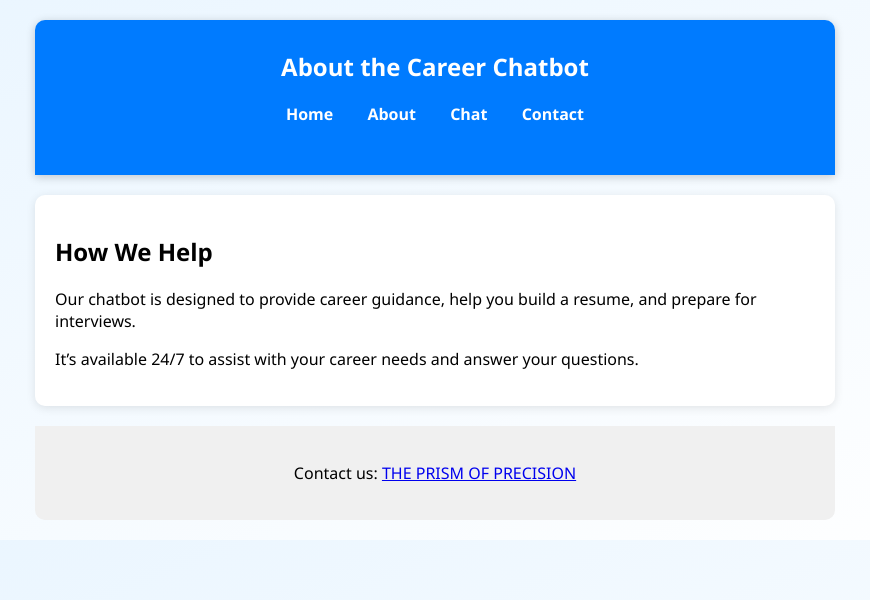
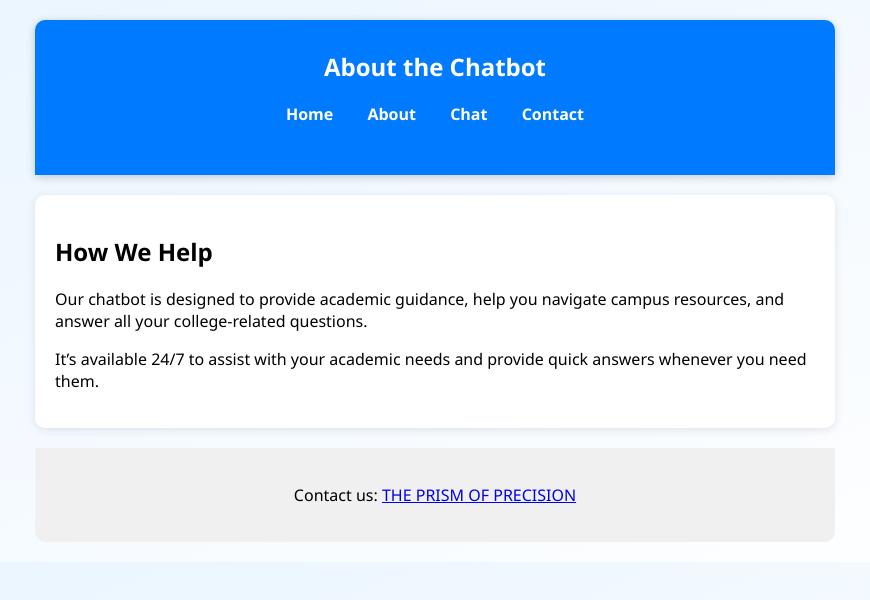
Before and after one commit to Tedexmax/ted, a plain HTML site: page about.html in a window 1280 px wide. Shown: the whole page, without its empty margins (205-1075 px from the left). Drawn offline with Linux system fonts and the light colour scheme.

Commit message:
Update about.html

```diff
--- a/about.html
+++ b/about.html
@@ -9,7 +9,7 @@
 <body>
     <div class="container">
         <header>
-            <h1>About the Career Chatbot</h1>
+            <h1>About the Chatbot</h1>
             <nav>
                 <ul class="nav-links">
                     <li><a href="index.html">Home</a></li>
@@ -23,8 +23,8 @@
         <main>
             <section class="about-content">
                 <h2>How We Help</h2>
-                <p>Our chatbot is designed to provide career guidance, help you build a resume, and prepare for interviews.</p>
-                <p>It’s available 24/7 to assist with your career needs and answer your questions.</p>
+                <p>Our chatbot is designed to provide academic guidance, help you navigate campus resources, and answer all your college-related questions.</p>
+                <p>It’s available 24/7 to assist with your academic needs and provide quick answers whenever you need them.</p>
             </section>
         </main>
 
```
